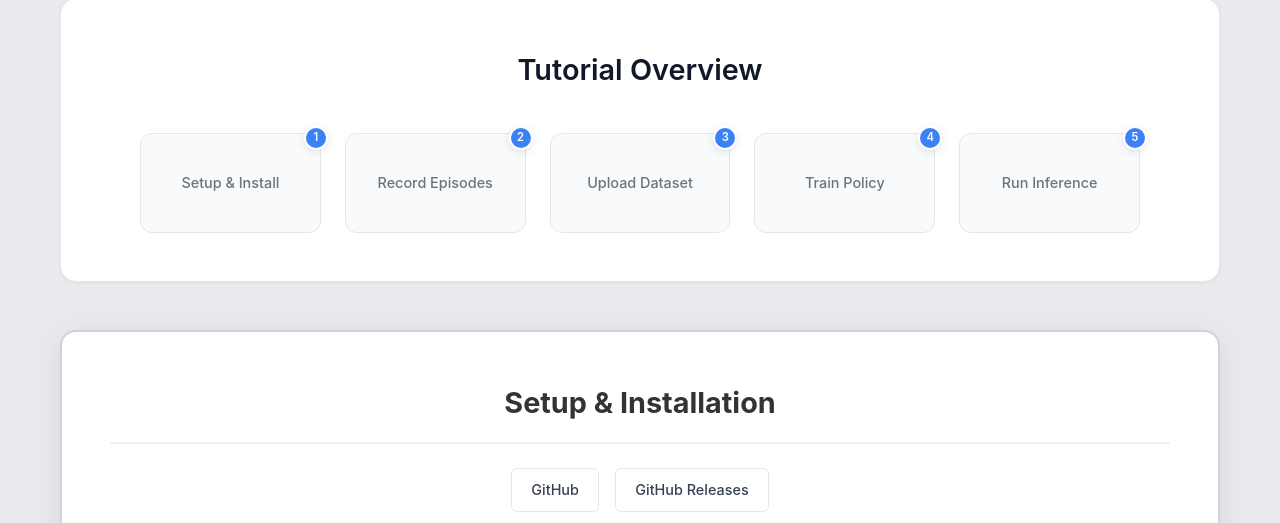
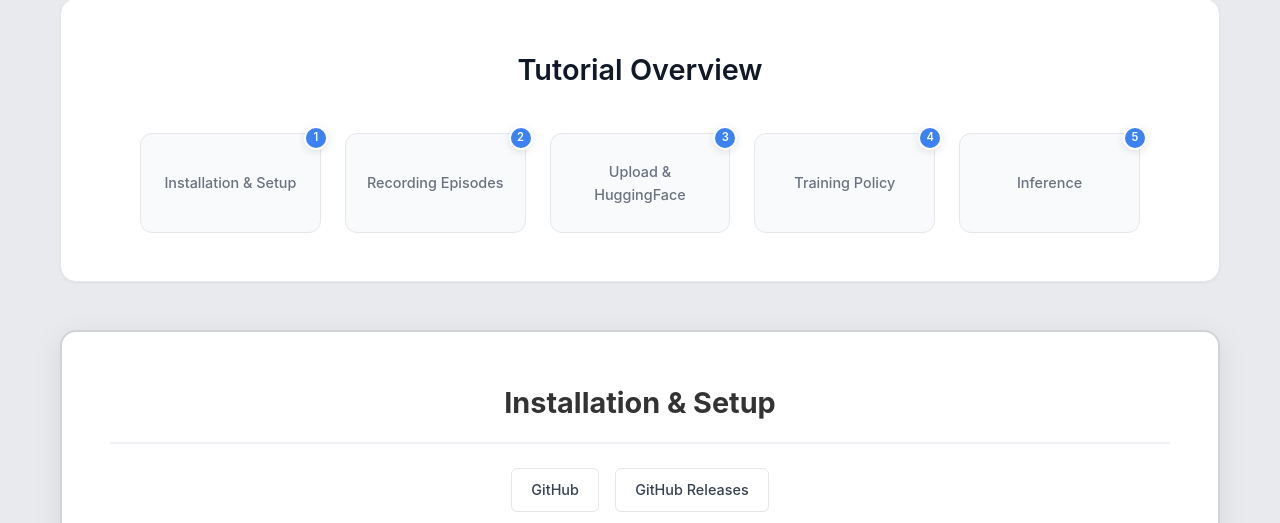
Before and after one commit to luckyrobots/ReleaseV0.1, a plain HTML site: page index.html in a window 1280 px wide. Shown: the part 2617-3140 px from the top of the page. Drawn offline with Linux system fonts and the light colour scheme; a script that the page names is missing.

Commit message:
Update index.html

```diff
--- a/index.html
+++ b/index.html
@@ -1340,10 +1340,10 @@
         <a href="#hero" class="page-nav-item active">Introducing LuckyWorld</a>
         <a href="#robots" class="page-nav-item">Featured robots</a>
         <a href="#tutorial" class="page-nav-item">Tutorial overview</a>
-        <a href="#installation" class="page-nav-item">Installation & setup</a>
-        <a href="#recording" class="page-nav-item">Recording episodes</a>
+        <a href="#installation" class="page-nav-item">Installation & Setup</a>
+        <a href="#recording" class="page-nav-item">Recording Episodes</a>
         <a href="#upload" class="page-nav-item">Upload & HuggingFace</a>
-        <a href="#training" class="page-nav-item">Training policy</a>
+        <a href="#training" class="page-nav-item">Training Policy</a>
         <a href="#inference" class="page-nav-item">Inference</a>
     </nav>
 
@@ -1360,7 +1360,7 @@
 
             <div class="cta-buttons">
                 <a href="#tutorial" class="cta-button primary">Start Training Now</a>
-                <a href="https://luckyrobots.com/" class="cta-button secondary">Join LuckyHub</a>
+                <a href="https://discord.com/invite/5CH3wx3tAs" class="cta-button secondary">Discord</a>
             </div>
         </div>
     </section>
@@ -1413,18 +1413,18 @@
             <div class="tutorial-nav">
                 <h3>Tutorial Overview</h3>
                 <div class="tutorial-steps">
-                    <a href="#installation" class="tutorial-step">Setup & Install</a>
-                    <a href="#recording" class="tutorial-step">Record Episodes</a>
-                    <a href="#upload" class="tutorial-step">Upload Dataset</a>
-                    <a href="#training" class="tutorial-step">Train Policy</a>
-                    <a href="#inference" class="tutorial-step">Run Inference</a>
+                    <a href="#installation" class="tutorial-step">Installation & Setup</a>
+                    <a href="#recording" class="tutorial-step">Recording Episodes</a>
+                    <a href="#upload" class="tutorial-step">Upload & HuggingFace</a>
+                    <a href="#training" class="tutorial-step">Training Policy</a>
+                    <a href="#inference" class="tutorial-step">Inference</a>
                 </div>
             </div>
 
             <div class="tutorial-content">
                 <div class="tutorial-item" id="installation">
                     <div class="completion-indicator">✓</div>
-                    <h4>Setup & Installation</h4>
+                    <h4>Installation & Setup</h4>
 
                     <div class="tutorial-buttons">
                         <a href="https://github.com/luckyrobots/luckyrobots" class="tutorial-action-btn github-btn" target="_blank">
@@ -1452,7 +1452,7 @@
 
                 <div class="tutorial-item" id="upload">
                     <div class="completion-indicator">✓</div>
-                    <h4>Uploading and Setting HuggingFace Tag</h4>
+                    <h4>Upload & HuggingFace</h4>
                     <div class="tutorial-content-grid">
                         <div class="video-embed-container">
                             <wistia-player media-id="ahcudmvcsm" aspect="1.7777777777777777"></wistia-player>
@@ -1477,7 +1477,7 @@ python lerobot\examples\0_setup_dataset_tag.py
 
                 <div class="tutorial-item" id="training">
                     <div class="completion-indicator">✓</div>
-                    <h4>Training Your Own Policy</h4>
+                    <h4>Training Policy</h4>
                     <div class="tutorial-content-grid">
                         <div class="video-embed-container">
                             <wistia-player media-id="5buxoepkyw" aspect="1.7777777777777777"></wistia-player>
@@ -1505,7 +1505,7 @@ python lerobot/scripts/train.py \
 
                 <div class="tutorial-item" id="inference">
                     <div class="completion-indicator">✓</div>
-                    <h4>Inference with Trained Policy</h4>
+                    <h4>Inference</h4>
                     <div class="tutorial-content-grid">
                         <div class="video-embed-container">
                             <wistia-player media-id="5z8odnfe41" aspect="1.7777777777777777"></wistia-player>
```
